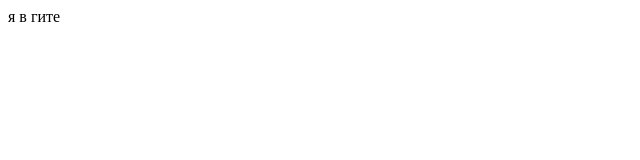
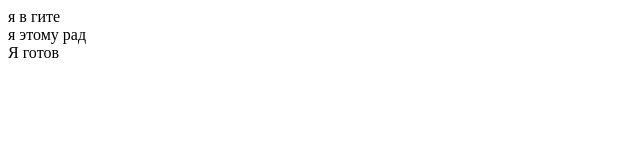
Before and after one commit to Gogi1981/lab1, a website: page public_html/index.html in a window 1280 px wide. Shown: the whole page, without its empty margins (0-640 px from the left). Drawn offline with Linux system fonts and the light colour scheme.

Commit message:
я поменял2

```diff
--- a/public_html/index.html
+++ b/public_html/index.html
@@ -12,5 +12,7 @@
     </head>
     <body>
         <div>я в гите</div>
+        <div>я этому рад
+            <br>Я готов</div>
     </body>
 </html>
```
